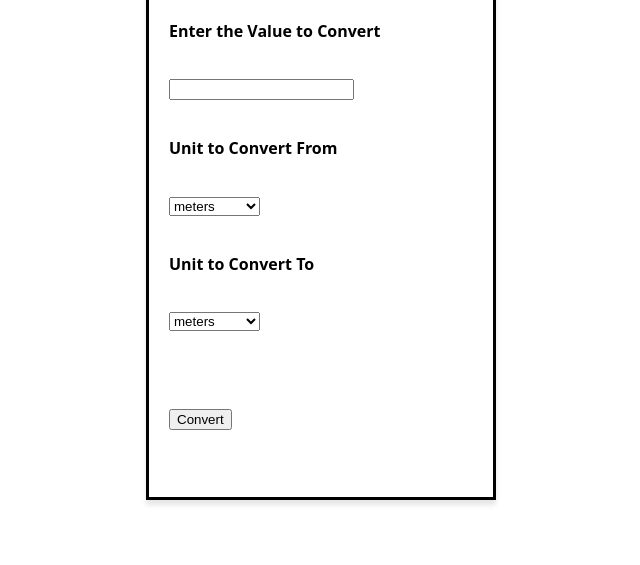
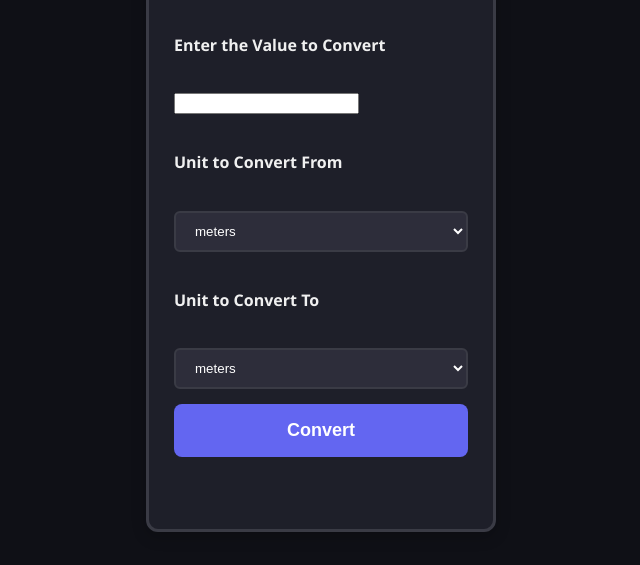
Before and after one commit to Flavore669/Roadmap.sh-Backend-Projects, a plain HTML site: page Unit-Converter/client/client.html in a window 1280 px wide. Shown: the part 235-800 px from the top of the page, without its empty margins (319-959 px from the left). Drawn offline with Linux system fonts and the light colour scheme.

Commit message:
added theming  to unit converter

```diff
--- a/Unit Converter/client/style.css
+++ /dev/null
@@ -1,37 +0,0 @@
-body {
-    display: flex;
-    justify-content: center;
-    align-items: center;
-    flex-direction: column;
-
-    margin: 0;
-    padding: 0;
-    font-family: system-ui, sans-serif;
-    line-height: 1.5;
-    color: black;
-    background: white;
-
-    min-height: 100vh;
-    width: 100vw;
-    box-sizing: border-box;
-}
-
-.converter-container {
-    display: flex;
-    flex-direction: column;
-    align-items: flex-start; /* Changed from justify-content: left (invalid) */
-    gap: 15px; /* Adds consistent spacing between child elements */
-
-    border: 3px solid #000; /* Ensured border is visible */
-    background-color: white;
-    box-shadow: 0 5px 5px rgba(0, 0, 0, 0.1);
-
-    width: min(350px, 100%);
-    min-height: 350px; /* Better than fixed height for flexibility */
-    padding: 20px; /* Essential for inner spacing */
-    box-sizing: border-box;
-}
-
-.convert-button {
-    align-self: center; /* Example: Center button in flex container */
-}
--- a/Unit Converter/client/client.html
+++ b/Unit-Converter/client/client.html
@@ -30,7 +30,7 @@
         <select id="to-unit">
         </select>
 
-        <br><br>
+
         <button type="button" id="convert-button">Convert</button>
 
         <p id="result"></p>
@@ -69,6 +69,11 @@
         }
 
         convertButton.addEventListener("click", async () =>{
+            if (inputValue.value <= 0){
+                resultDiv.textContent = "Please Enter a Positive Value";
+                return
+            }
+
             console.log(fromUnitSelect.value);
             console.log(toUnitSelect.value);
             const conversionData = {
@@ -76,7 +81,6 @@
                 from: fromUnitSelect.value,
                 to: toUnitSelect.value,
                 value: inputValue.value,
-                //timestamp: new Date().toISOString()
             };
 
             try {
@@ -94,7 +98,6 @@
                 const result = await response.json();
                 console.log('Conversion Request logged:', result);
 
-                //TODO Display The Converted Value
                 resultDiv.textContent = "Converted Value: " + result.convertedValue;
             } catch (error) {
                 console.error('Error logging conversion:', error);
--- /dev/null
+++ b/Unit-Converter/client/style.css
@@ -0,0 +1,67 @@
+body {
+    display: flex;
+    justify-content: center;
+    align-items: center;
+    flex-direction: column;
+
+    margin: 0;
+    padding: 0;
+    font-family: 'Segoe UI', Tahoma, Geneva, Verdana, sans-serif;
+    line-height: 1.5;
+    color: #f0f0f0;
+    background-color: #0F1016;
+    min-height: 100vh;
+    width: 100vw;
+    box-sizing: border-box;
+}
+
+.converter-container {
+    display: flex;
+    flex-direction: column;
+    align-items: flex-start;
+    gap: 15px;
+
+    border: 3px solid #3A3B45;
+    background-color: #1E1F29;
+    box-shadow: 0 5px 15px rgba(0, 0, 0, 0.2);
+
+    width: min(350px, 100%);
+    min-height: 350px;
+    padding: 25px; /* Slightly more padding */
+    box-sizing: border-box;
+    border-radius: 12px; /* Added subtle rounding */
+}
+
+#convert-button {
+    align-self: center;
+    width: 100%;
+    padding: 1rem;
+    box-sizing: border-box;
+    background-color: #6366F1;
+    color: white;
+    border-radius: 8px;
+    font-size: large;
+    border: none;
+    font-weight: 600;
+    cursor: pointer;
+    transition: background-color 0.2s ease;
+}
+
+#convert-button:hover {
+    background-color: #4F46E5; /* Lighter Color transition */
+}
+
+#conversion-type, #from-unit, #to-unit {
+    box-sizing: border-box;
+    background-color: #2D2D3A; /* Darker than container for contrast */
+    border: 2px solid #3A3B45;
+    color: white;
+    border-radius: 6px;
+    padding: 10px 15px;
+    width: 100%;
+}
+
+#conversion-type:focus, #from-unit:focus, #to-unit:focus {
+    outline: none; /* Lighter Color transition */
+    border-color: #6366F1;
+}
```
Also changed, not shown: Github User Activity/README.md (deleted), Github-User-Activity/README.md (added), Github-User-Activity/index.js (renamed from Github User Activity/index.js), Github-User-Activity/package.json (renamed from Github User Activity/package.json), README.md, Unit Converter/README.md (deleted), Unit-Converter/README.md (added), Unit-Converter/server/package.json (renamed from Unit Converter/server/package.json), Unit-Converter/server/server.js (renamed from Unit Converter/server/server.js), 8 other files.
